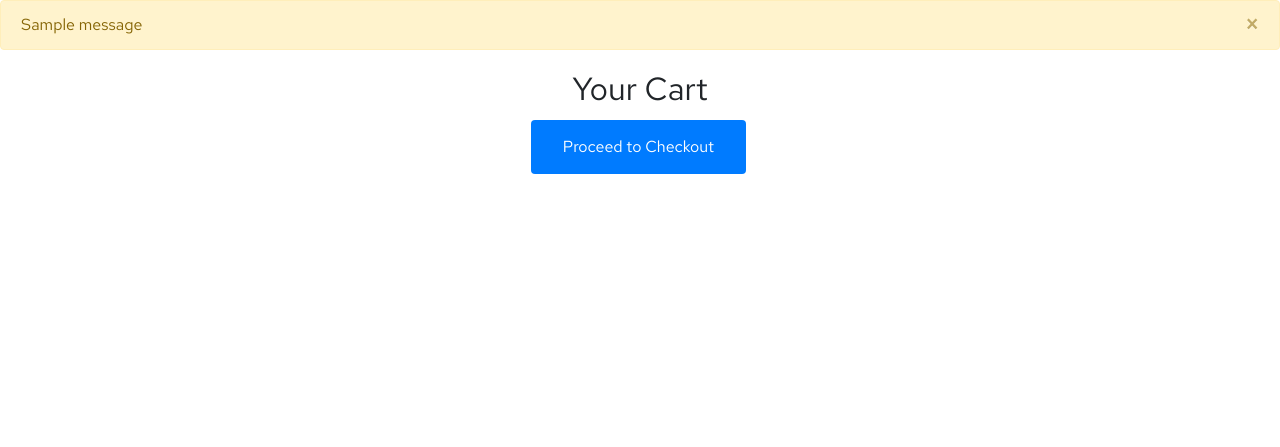
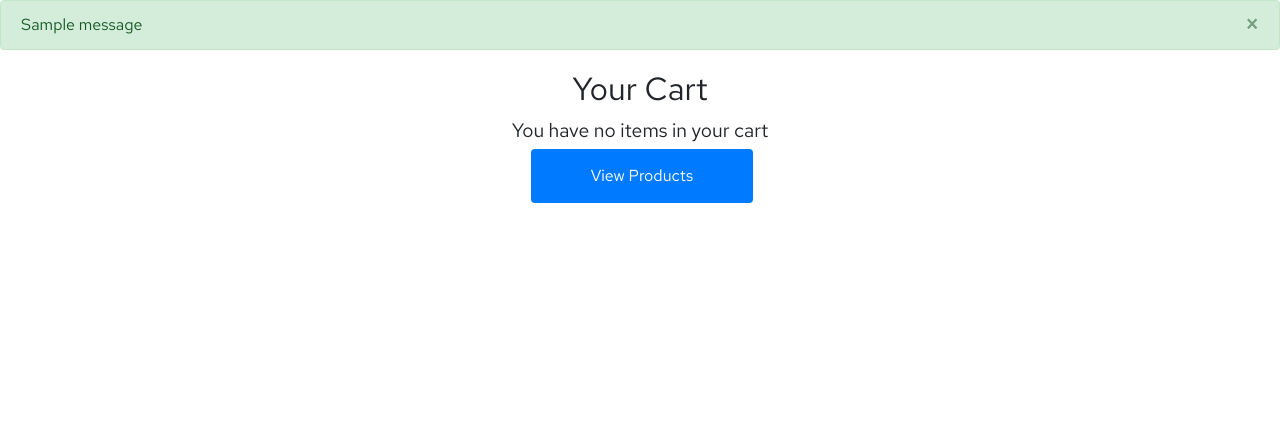
Before and after one commit to kentlow2002/IT1566, a Flask app: page /buyer/cart in a window 1280 px wide. Shown: the part 62-509 px from the top of the page. Run offline with Flask 2, Linux system fonts and the light colour scheme; one stand-in notice (Sample message) is shown; some libraries are stand-ins or nearby versions.

Commit message:
cart improved

```diff
--- a/Main.py
+++ b/Main.py
@@ -98,7 +98,6 @@ def login():
     return render_template('login.html', form=userLogInForm)
 
 @app.route('/logout')
-@login_required
 def logout():
     logout_user()
     return render_template('logout.html')
@@ -221,7 +220,7 @@ def forget():
                             return render_template('forget.html', form=forgetEmailForm)
 
                     tokendb['Tokens'] = tokenDict
-                    msg = Message("You have made a request to reset your password.",recipients=[userEmail],body="<h1><b>X Store<b></h1>\nTo set a new password for your account, please click on the following link or paste the link into your browser.\n"+urlString)
+                    msg = Message("You have made a request to reset your password.",recipients=[userEmail],html="<h1><b>X Store</b></h1>To set a new password for your account, please click on the following link or paste the link into your browser:"+urlString+"<br>If you did not request to change your password, please ignore this email.")
                     mail.send(msg)
                     '''msg = Message("Your password has been reset.",recipients=[userEmail],body="To login, please use the following password: "+tempPass)
                     mail.send(msg)
@@ -357,7 +356,13 @@ def cart():
         cart = eval(request.cookies.get('cart'))
         if request.method == "POST":
             productId = editCartProduct.productId.data
-            cart[productId] = editCartProduct.productQuantity.data
+            if editCartProduct.productQuantity.data <= 0:
+                cart.pop(productId)
+            elif editCartProduct.productQuantity.data > productsDict[productId].get_productQuantity():
+                flash('You attempted to buy more than the available amount for '+productsDict[productId].get_productName(),'error')
+            else:
+                cart[productId] = editCartProduct.productQuantity.data
+                flash('Quantity saved.')
             resp = make_response(redirect(url_for('cart')))
             resp.set_cookie('cart',str(cart))
             return resp
--- a/templates/base.html
+++ b/templates/base.html
@@ -31,15 +31,38 @@
     {% block navbar %}
       {% include 'includes/_navbarIndex.html' %}
     {% endblock %}
-    {% with messages = get_flashed_messages() %}
+    {% with messages = get_flashed_messages(with_categories=true) %}
       {% if messages %}
-        {% for i in messages %}
-          <div class="alert alert-warning alert-dismissible fade show" role="alert">
-          {{ i }}
-          <button type="button" class="close" data-dismiss="alert" aria-label="Close">
-            <span aria-hidden="true">&times;</span>
-          </button>
-          </div>
+        {% for category,msg in messages %}
+          {% if category == 'error' %}
+            <div class="alert alert-danger alert-dismissible fade show" role="alert">
+            {{ msg }}
+            <button type="button" class="close" data-dismiss="alert" aria-label="Close">
+              <span aria-hidden="true">&times;</span>
+            </button>
+            </div>
+          {% elif category == 'warning' %}
+            <div class="alert alert-warning alert-dismissible fade show" role="alert">
+            {{ msg }}
+            <button type="button" class="close" data-dismiss="alert" aria-label="Close">
+              <span aria-hidden="true">&times;</span>
+            </button>
+            </div>
+          {% elif category == 'success' %}
+            <div class="alert alert-success alert-dismissible fade show" role="alert">
+            {{ msg }}
+            <button type="button" class="close" data-dismiss="alert" aria-label="Close">
+              <span aria-hidden="true">&times;</span>
+            </button>
+            </div>
+          {% else %}
+            <div class="alert alert-primary alert-dismissible fade show" role="alert">
+            {{ msg }}
+            <button type="button" class="close" data-dismiss="alert" aria-label="Close">
+              <span aria-hidden="true">&times;</span>
+            </button>
+            </div>
+          {% endif %}
         {% endfor %}
       {% endif %}
     {% endwith %}
--- a/templates/buyerCart.html
+++ b/templates/buyerCart.html
@@ -10,6 +10,7 @@
           <h2>Your Cart</h2>
         </div>
       </div>
+      {% if productsList[0]|length > 0 %}
         {% for i in range(productsList[0]|length) %}
           <br>
           <div class="row"">
@@ -51,5 +52,17 @@
             <a href="/buyer/checkout" class="btn button btn-primary">Proceed to Checkout</a>
           </div>
         </div>
+      {% else %}
+        <div class="row justify-content-center">
+          <div class="col-sm-8 text-center">
+            You have no items in your cart
+          </div>
+        </div>
+        <div class="row justify-content-center">
+          <div class="col-sm-3">
+            <a href="/buyer/product" class="btn button btn-primary" style="width:100%;">View Products</a>
+          </div>
+        </div>
+      {% endif %}
     </div>
 {% endblock %}
```
Also changed, not shown: 3 other files. Lines whose indentation alone changed are shown as unchanged.
